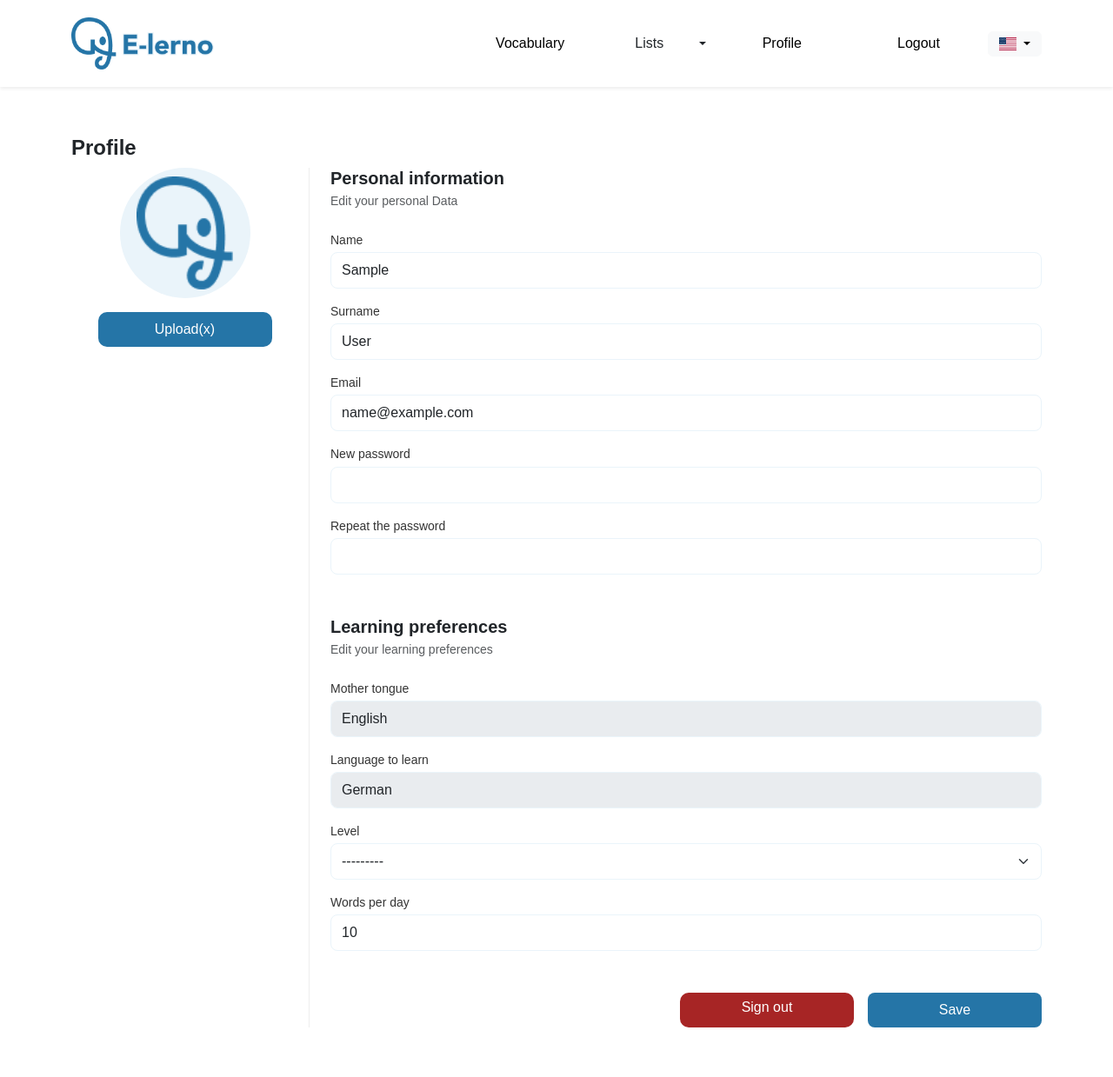
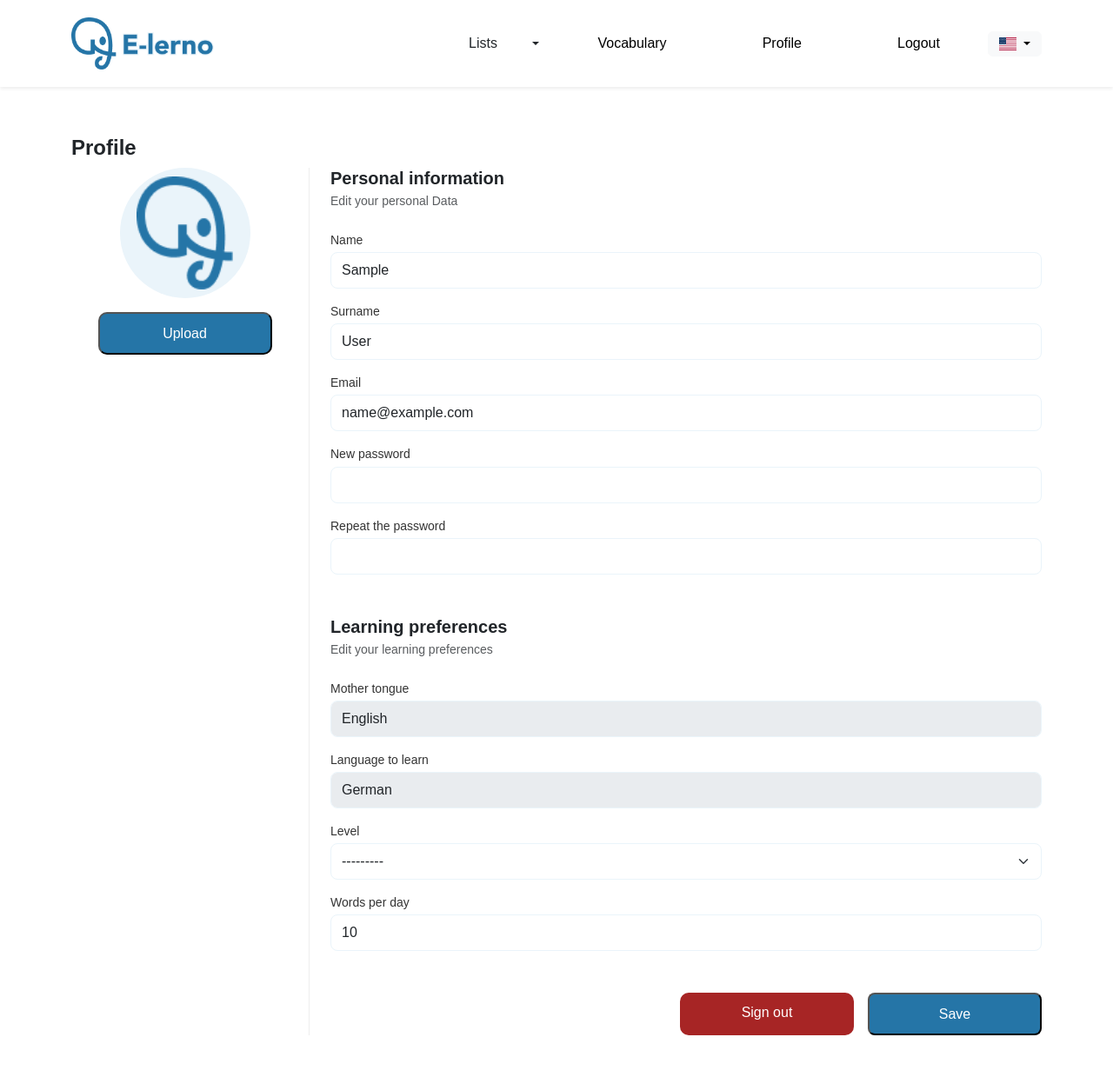
Before and after one commit to Group-Projects-FIAE/sprach-lernen-app, a Django app: page /profile/ in a window 1280 px wide. Shown: the whole page at 87% size. Before the commit the page ends 1182 px from the top, so only its background shows below. Run offline with Django 5.2, Linux system fonts and the light colour scheme; the visitor is signed in with stand-in values (Sample User, id 1); data that the repository does not hold is empty.

Commit message:
dropdown fix, diagramm design changed

```diff
--- a/templates/account/login.html
+++ b/templates/account/login.html
@@ -21,8 +21,8 @@
                     </div>
 
                     <div class="buttons">
-                        <button type="submit" class="btn btn-start">Login</button>
-                        <button type="button" class="btn btn-cancel" onclick="window.history.back()">Cancel</button>
+                        <button type="submit" class="btn-start">Login</button>
+                        <button type="button" class="btn-cancel" onclick="window.history.back()">Cancel</button>
                     </div>
                     <div class="text-center mt-3">Or login with:</div>
                     {% for provider in socialaccount_providers %}
--- a/templates/account/signup.html
+++ b/templates/account/signup.html
@@ -46,8 +46,8 @@
                     </div>
 
                     <div class="buttons">
-                        <button type="submit" class="btn btn-start">Sign Up</button>
-                        <button type="button" class="btn btn-cancel" onclick="window.history.back()">Cancel</button>
+                        <button type="submit" class="btn-start">Sign Up</button>
+                        <button type="button" class="btn-cancel" onclick="window.history.back()">Cancel</button>
                     </div>
                 </form>
 
--- a/templates/base.html
+++ b/templates/base.html
@@ -26,8 +26,7 @@
             <div class="d-flex flex-row align-items-center">
                 <!--create logic if user is authenticated. for now 1- authenticated, 0 - not-->
                 {% if user.is_authenticated %}
-                    <div class="p-2"><a class="navbar-btn" href="{% url 'vocabulary' %}">Vocabulary</a></div>
-                    <div class="navbar-btn-group">
+                    <div class="dropdown navbar-btn-group">
                         <button class="btn" >
                              <a class="btn" href="{% url 'vocab_lists' %}" role="button">
                                 Lists
@@ -64,6 +63,7 @@
 
                         </ul>
                     </div>
+                    <div class="p-2"><a class="navbar-btn" href="{% url 'vocabulary' %}">Vocabulary</a></div>
                     <!--correct link to the profile view-->
                     <div class="p-2"><a class="navbar-btn" href="{% url 'users:profile' %}">Profile</a></div>
                     <!--correct link to the logout view-->
--- a/templates/lessons/input.html
+++ b/templates/lessons/input.html
@@ -53,12 +53,12 @@
         <!-- Buttons -->
         {% if not checked %}
             <div class="lesson-buttons mt-3">
-                <button type="submit" name="action" value="check" class="btn btn-start">Check</button>
-                <button type="submit" name="action" value="skip" class="btn btn-cancel">Skip</button>
+                <button type="submit" name="action" value="check" class="btn-start">Check</button>
+                <button type="submit" name="action" value="skip" class="btn-cancel">Skip</button>
             </div>
         {% else %}
             <div class="lesson-buttons mt-3">
-                <button type="submit" name="action" value="next" class="btn btn-start">Next</button>
+                <button type="submit" name="action" value="next" class="btn-start">Next</button>
             </div>
         {% endif %}
     </form>
--- a/templates/lessons/select.html
+++ b/templates/lessons/select.html
@@ -46,8 +46,8 @@
 
         {% if not checked %}
             <div class="lesson-buttons mt-3">
-                <button type="submit" name="action" value="check" class="btn btn-start">Check</button>
-                <button type="submit" name="action" value="skip" class="btn btn-cancel">Skip</button>
+                <button type="submit" name="action" value="check" class="btn-start">Check</button>
+                <button type="submit" name="action" value="skip" class="btn-cancel">Skip</button>
             </div>
         {% else %}
             <div class="feedback {{ feedback_class }} mt-2">{{ feedback }}</div>
--- a/templates/static/style.css
+++ b/templates/static/style.css
@@ -55,6 +55,9 @@
             justify-content: center;
             font-size: 20px;
         }
+        .navbar-btn-group{
+            border: 2px solid  rgba(0, 0, 0, 0.0)
+        }
         .navbar-btn-group:hover{
             border-radius: 10px;
             background: #EAF4FA;
@@ -106,39 +109,37 @@
         }
 
         .btn-start {
-            display: inline-block;
             background: #2575A7;
             color: white;
-            padding: 5px 45px;
             border-radius: 10px;
-            width: 200px;
-            height: 40px;
-            border:none;
+            min-width: 200px;
+            min-height: 40px;
+            padding: 0;
+            display: inline-block;
+            line-height: 45px;
             text-align: center;
             text-decoration: none;
-            vertical-align: middle;
         }
 
         .btn-start:hover {
             box-shadow: 0px 4px 8px #D9D9D9;
         }
 
-
         .btn-choose:hover{
             box-shadow: 0px 4px 8px #D9D9D9;
         }
 
         .btn-cancel{
-            display: inline-block;
             background: #A72525;
             color: white;
-            padding: 5px 45px;
             border-radius: 10px;
+            min-width: 200px;
+            min-height: 40px;
+            padding: 0;
+            display: inline-block;
+            line-height: 45px;
+            text-align: center;
             text-decoration: none;
-            width: 200px;
-            height: 40px;
-            text-align: center;
-            vertical-align: middle;
         }
 
         .btn-cancel:hover{
@@ -159,6 +160,8 @@
         }
 
         .stat-card {
+            display: flex;
+            flex-direction: column;
             text-align: center;
             padding: 0px 100px 0px 100px;
         }
@@ -183,9 +186,8 @@
         }
 
         .circle-stat .progress {
-            stroke: #4CAF50;
+            stroke: #2575A7;
             stroke-dasharray: 283;
-            stroke-linecap: round;
             transition: stroke-dashoffset 0.5s;
         }
 
--- a/templates/users/profile.html
+++ b/templates/users/profile.html
@@ -30,7 +30,7 @@
                 <div class="d-none">
                     {{ form.profile }}
                 </div>
-                <button type="button" class="btn-start" >Upload(x)</button>
+                <button type="button" class="btn-start" >Upload</button>
             </div>
 
             <!-- Right Side: Forms -->
--- a/templates/vocab/vocabulary.html
+++ b/templates/vocab/vocabulary.html
@@ -38,9 +38,6 @@
                     <th>
                         Level
                     </th>
-                    <th>
-                        List
-                    </th>
                 </tr>
             </thead>
             <tbody>
@@ -49,8 +46,7 @@
                     <td>{{ word.word }}</td>
                     <td>{{ word.translation }}</td>
                     <td><span class="badge bg-light text-muted fw-normal">{{ word.word_type|default:"-" }}</span></td>
-                    <td><span class="badge bg-light text-primary">{{ word.vocab_list.level.code }}</span></td>
-                    <td>{{ word.vocab_list.name }}</td>
+                    <td><span class="fw-bold">{{ word.vocab_list.level.code }}</span></td>
                 </tr>
                 {% empty %}
                 <tr>
```
Also changed, not shown: templates/users/dashboard.html (+22 -21 lines), templates/vocab/list_detail.html (+5 -11 lines).
